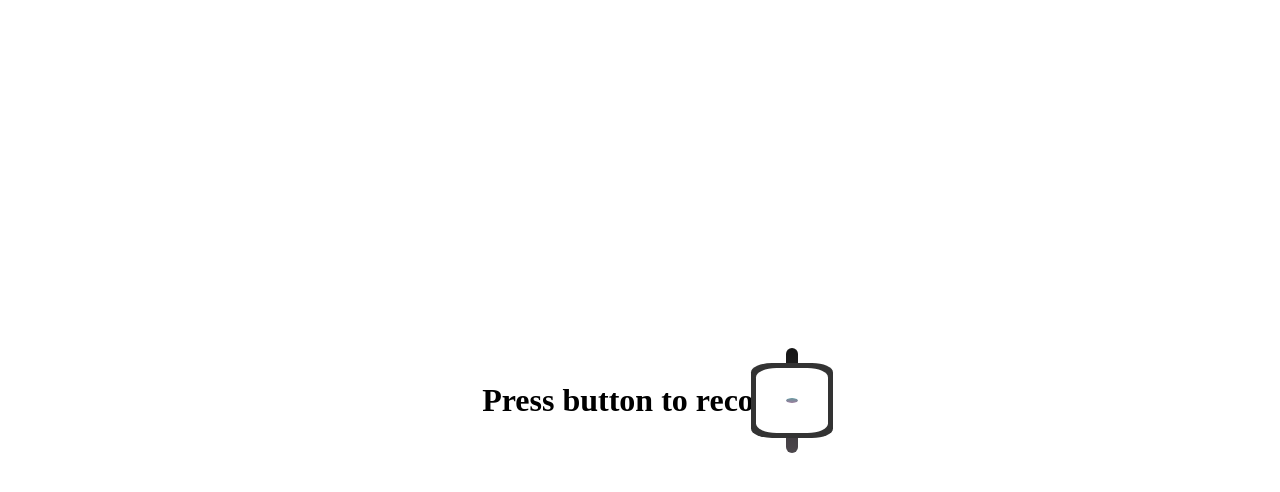
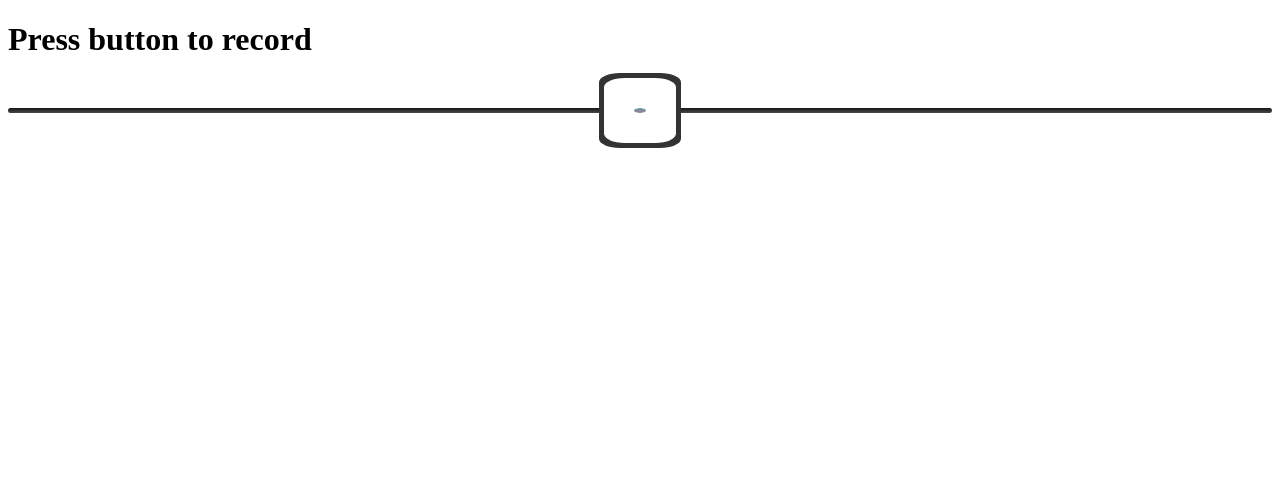
Before and after one commit to ARandomNam/record, a plain HTML site: page record.html in a window 1280 px wide. Drawn offline with nearby package versions, Linux system fonts and the light colour scheme.

Commit message:
Update record.html

```diff
--- a/record.html
+++ b/record.html
@@ -3,30 +3,13 @@
     <head>
         <title>Audio Recorder</title>
         <style type="text/css">
-            body {
-                position: absolute;
-                display: -webkit-box;
-                display: -webkit-flex;
-                display: -ms-flexbox;
-                display: flex;
-                -webkit-box-pack: center;
-                -webkit-justify-content: center;
-                    -ms-flex-pack: center;
-                        justify-content: center;
-                -webkit-box-align: center;
-                -webkit-align-items: center;
-                    -ms-flex-align: center;
-                        align-items: center;
-                height: 100%;
-                width: 100%;
-                margin: 0;
-            }
+
             .holder {
                 background-color: #4c474c;
                 background-image: -webkit-gradient(linear, left bottom, left top, from(#4c474c), to(#141414));
                 background-image: -o-linear-gradient(bottom, #4c474c 0%, #141414 100%);
                 background-image: linear-gradient(0deg, #4c474c 0%, #141414 100%);
-                border-radius: 50px;
+                border-radius: 5px;
             }
             [data-role="controls"] > button {
                 margin: 50px auto;
```
